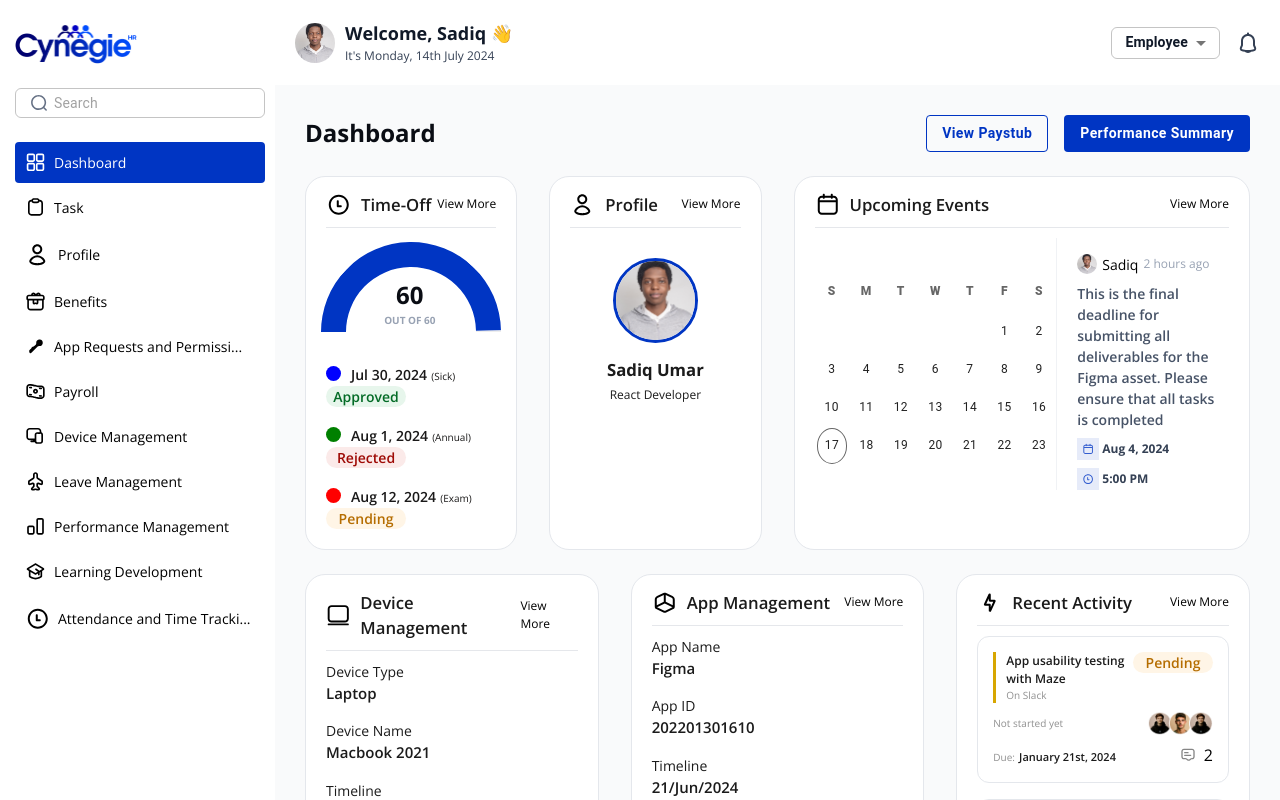
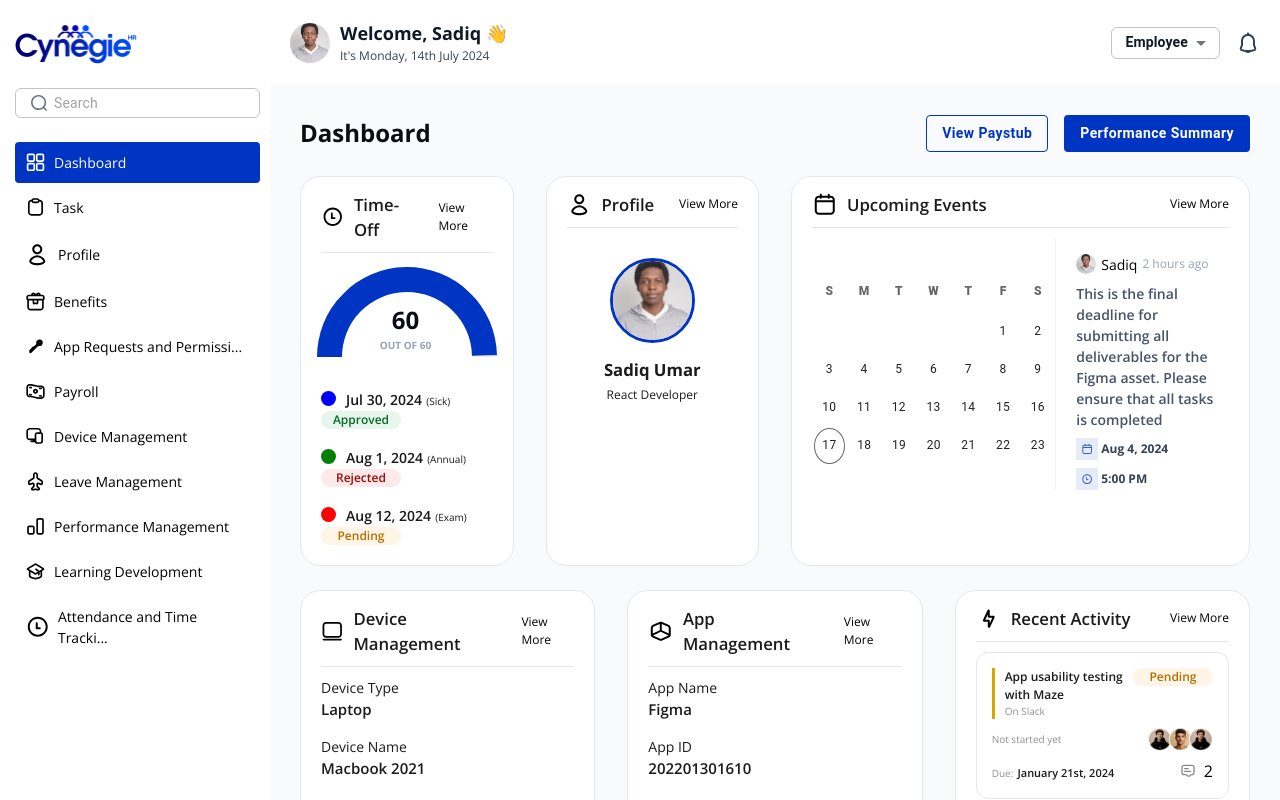
Before and after one commit to sadiq-i-umar/dev-test-heshbon, a Next.js app: page / in a window 1280 px wide. Shown: the top 800 px of the page. Built offline with nearby package versions, Linux system fonts and the light colour scheme.

Commit message:
Add spacing between Time Off heading and View More link

```diff
--- a/components/card/heading/index.tsx
+++ b/components/card/heading/index.tsx
@@ -28,6 +28,7 @@ const CardHeading: React.FC<{
             fontWeight: 400,
             fontSize: '12px',
             color: '#000000',
+            marginLeft: '20px',
           }}
         >
           View More
--- a/components/nav/index.tsx
+++ b/components/nav/index.tsx
@@ -19,7 +19,7 @@ const Nav = () => {
     <Stack
       style={{
         padding: '10px 10px 10px 15px',
-        width: '275px',
+        width: '270px',
         backgroundColor: 'white',
         height: '100%',
         position: 'relative',
--- a/components/pills/status/index.tsx
+++ b/components/pills/status/index.tsx
@@ -13,8 +13,7 @@ const StatusPill: React.FC<{ status: Status }> = ({ status }) => {
         ...(status === Status.rejected && { color: '#9E0A05' }),
         ...(status === Status.pending && { color: '#B56D00' }),
         textTransform: 'capitalize',
-        // paddingX: '10px',
-        fontSize: '14px',
+        fontSize: '12px',
         width: '80px',
         display: 'flex',
         justifyContent: 'center',
```
